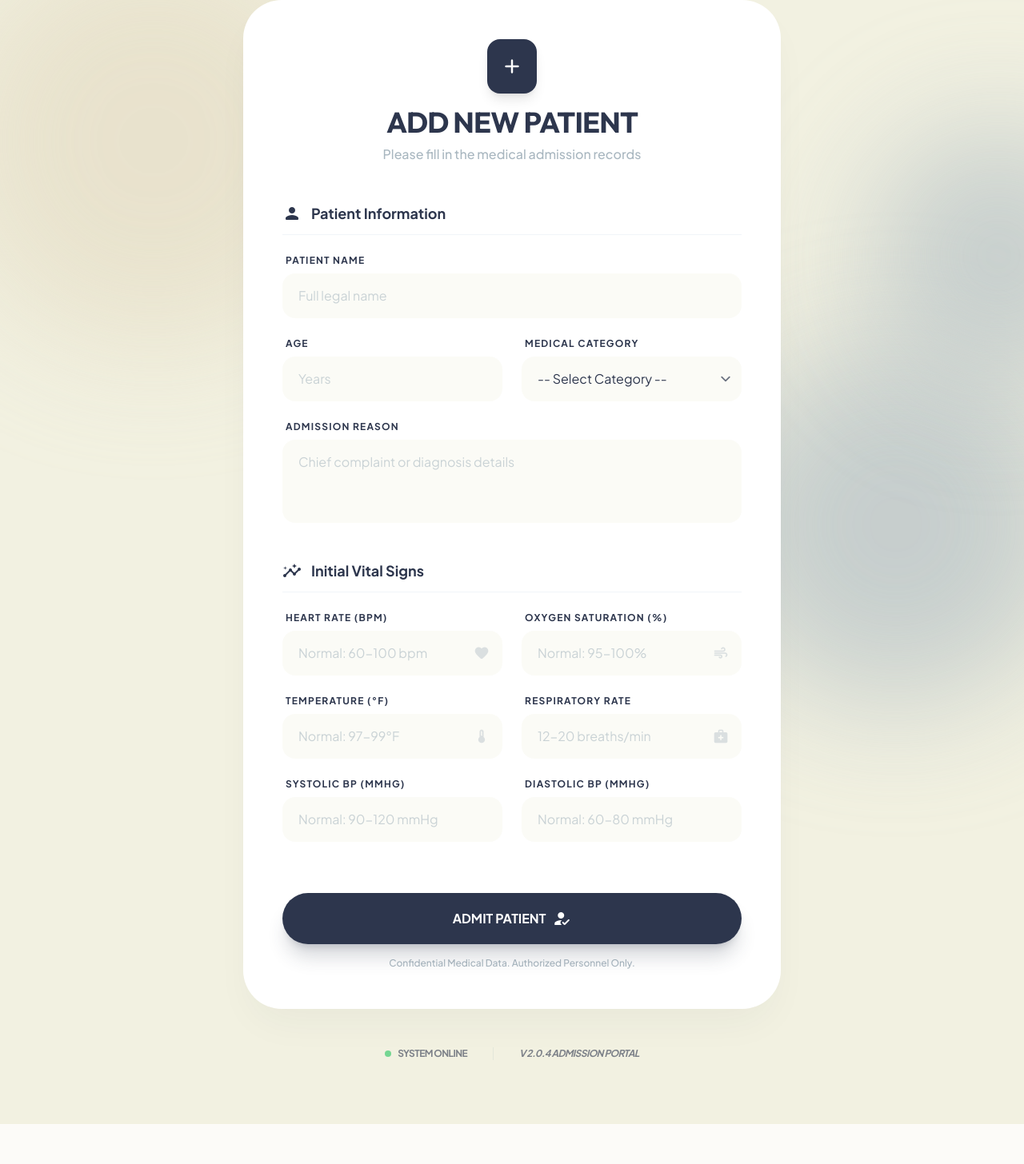
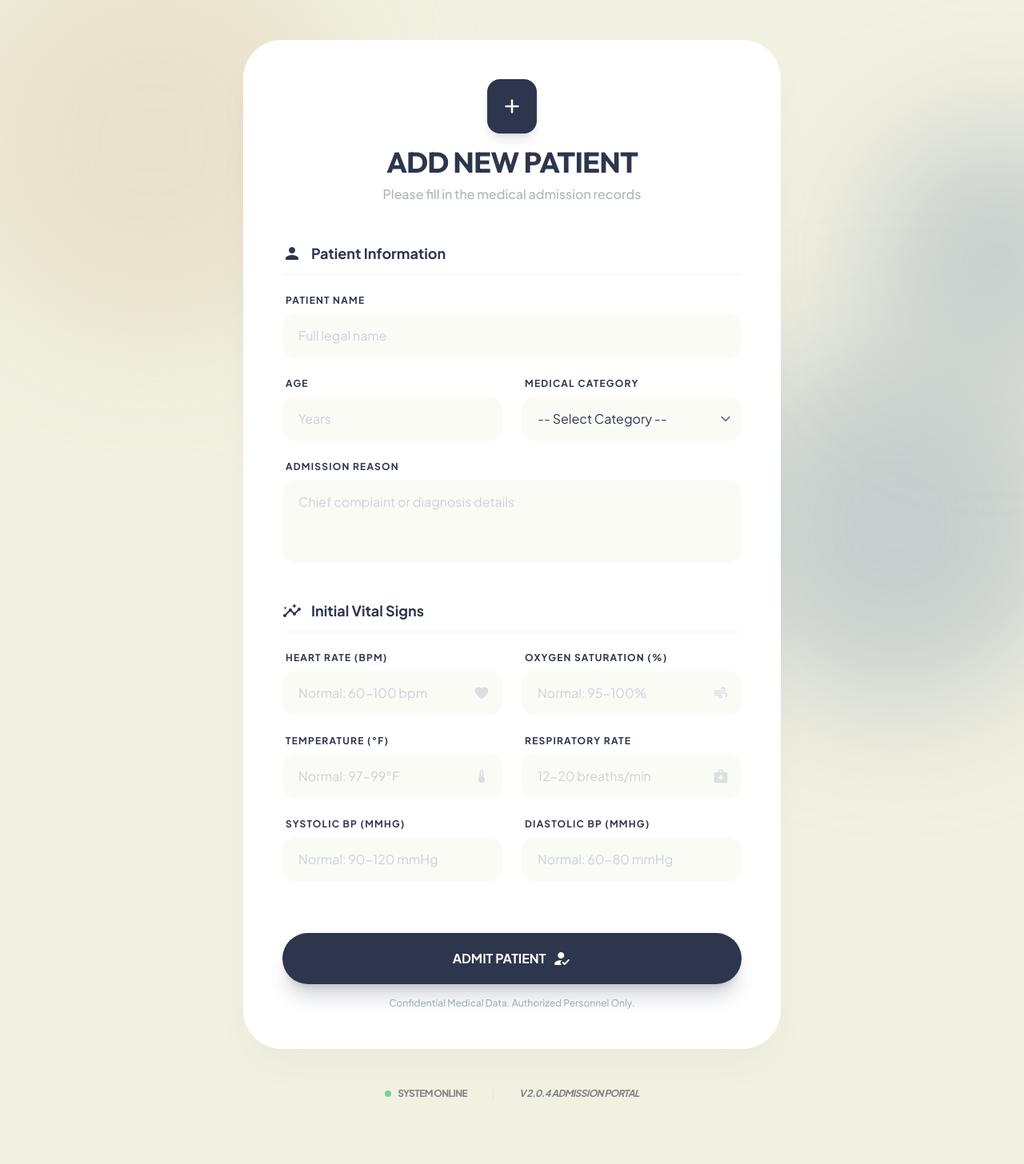
Before and after one commit to vishnupriya-0235/medical-rag-system, a Node server app: page /add-patient in a window 1280 px wide. Shown: the whole page at 80% size. Before the commit the page ends 1406 px from the top, so only its background shows below. Run offline with Node 20, Linux system fonts and the light colour scheme; some libraries are stand-ins or nearby versions.

Commit message:
solved the pixel issuse

```diff
--- a/views/add-patient.ejs
+++ b/views/add-patient.ejs
@@ -103,7 +103,7 @@
 
 
     <!-- Main Content -->
-    <main class="flex flex-col items-center justify-center px-4 pb-20 relative z-10">
+    <main class="flex flex-col items-center justify-center px-4 pb-20 pt-[50px] min-h-screen relative z-10">
         <div
             class="w-full max-w-2xl bg-white dark:bg-gray-900 shadow-2xl shadow-primary/5 squircle p-8 md:p-12 border border-white/40 dark:border-gray-800">
 
```
